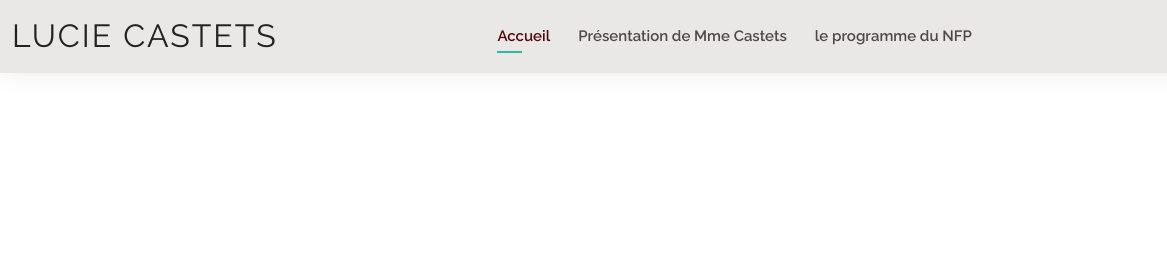
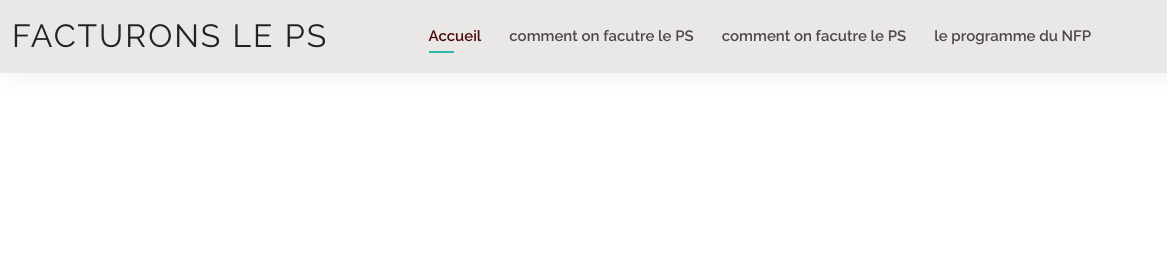
Before and after one commit to Marie-Helene-Roussel/factureps, a plain HTML site: page index.html in a window 1280 px wide. Shown: the top 280 px of the page, 0-1167 px from the left. Drawn offline with nearby package versions, Linux system fonts and the light colour scheme.

Commit message:
préparation des liens des nouvelles pages pour les mobilisations

```diff
--- a/index.html
+++ b/index.html
@@ -39,13 +39,14 @@
   <header id="header" class="fixed-top">
     <div class="container-fluid d-flex justify-content-between align-items-center">
 
-      <h1 class="logo me-auto me-lg-0"><a href="index.html"> Lucie Castets </a></h1>
+      <h1 class="logo me-auto me-lg-0"><a href="index.html">Facturons Le PS</a></h1>
 
 
       <nav id="navbar" class="navbar order-last order-lg-0">
         <ul>
           <li><a class="active" href="index.html">Accueil</a></li>
-          <li><a href="castets.html"> Présentation de Mme Castets</a></li>
+          <li><a href="/comment.html"> comment on facutre le PS</a></li>
+          <li><a href="/facturonsPS.html"> comment on facutre le PS</a></li>
           <li><a href="programme.html">le programme du NFP</a></li>
         </ul>
         <i class="bi bi-list mobile-nav-toggle"></i>
```
